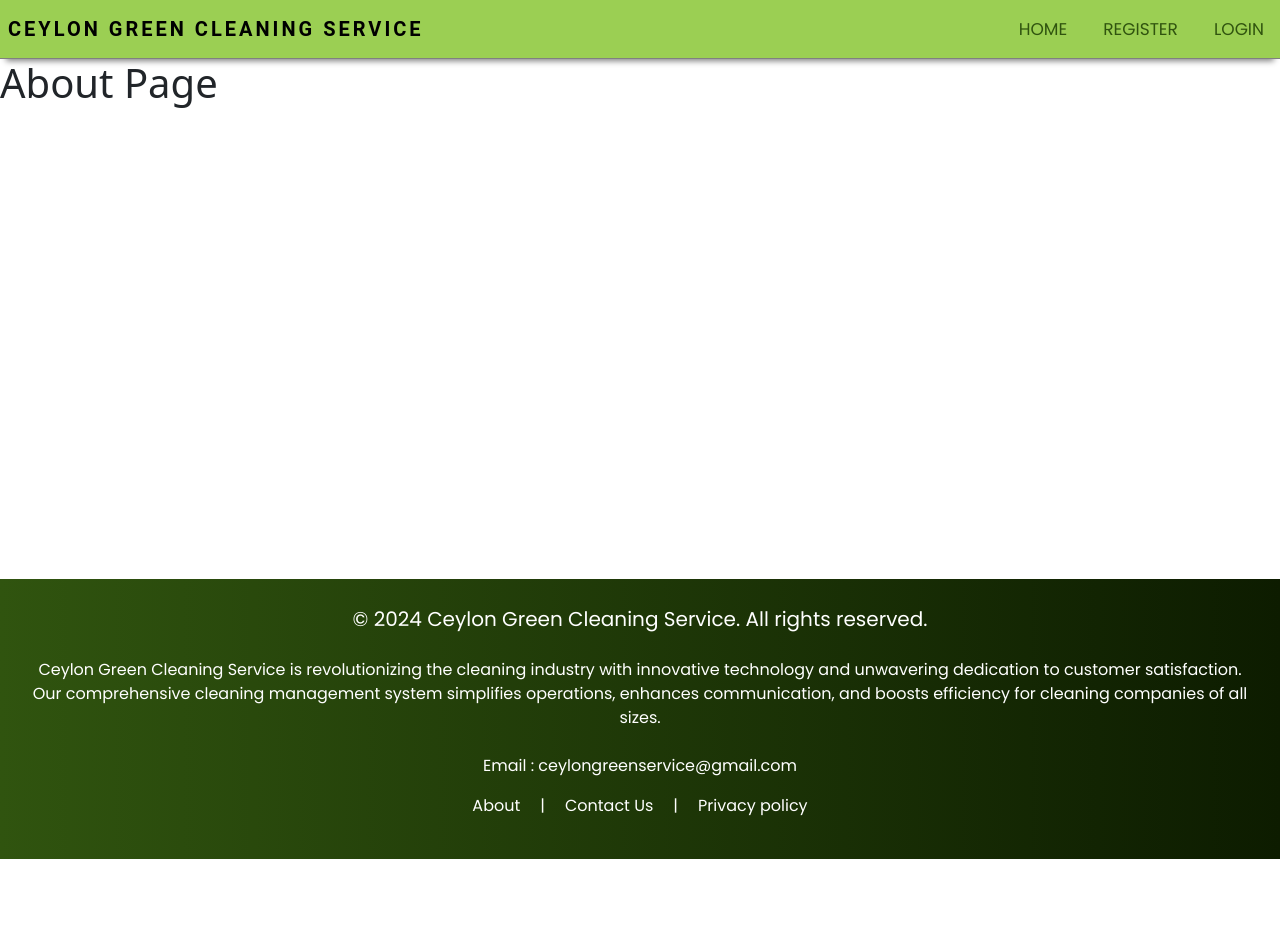
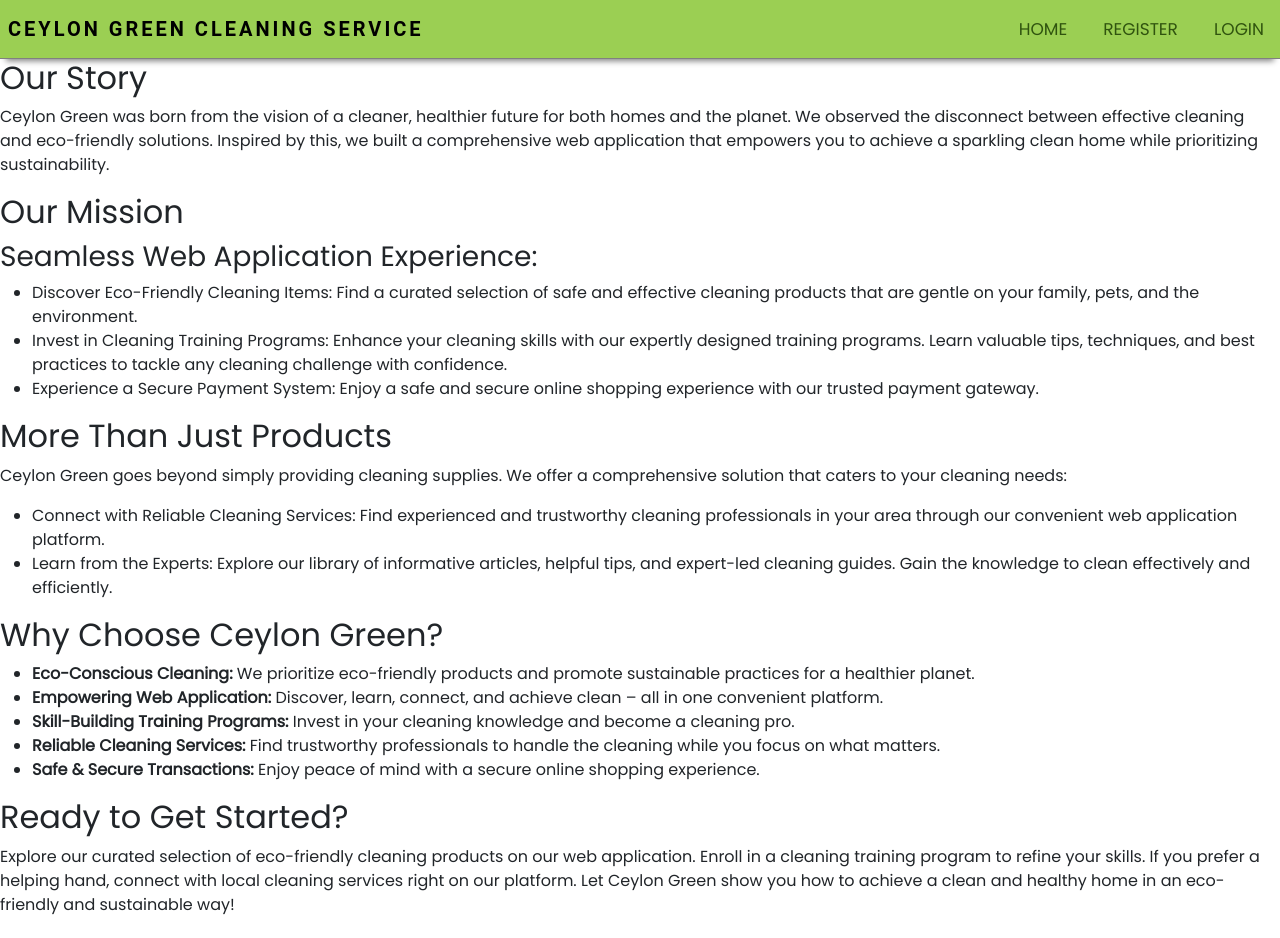
Before and after one commit to KavinMadusanka/CeylonGreenService, a React (Create React App) app in the folder Frontend/interface/: page /about in a window 1280 px wide. Shown: the top 938 px of the page. Before the commit the page ends 859 px from the top, so only its background shows below. Built offline with nearby package versions, Linux system fonts and the light colour scheme; a web font is replaced by a local one.

Commit message:
about us page design

```diff
--- a/Frontend/interface/src/App.js
+++ b/Frontend/interface/src/App.js
@@ -18,11 +18,11 @@ function App() {
     <Routes>
       <Route path='/' element={<HomePage/>} />
       <Route path='/homepage2' element={<HomePage2/>} />
-      <Route path='/Service' element={<Service/>} />
-      <Route path='/About' element={<About/>} />
+      <Route path='/service' element={<Service/>} />
+      <Route path='/about' element={<About/>} />
       <Route path='/profile' element={<Profile/>} />
       <Route path='/kaddcard' element={<KAddcard/>} />
-      <Route path='/KAddaddress' element={<KAddaddress/>} />
+      <Route path='/kAddaddress' element={<KAddaddress/>} />
       <Route path='/appointment1' element={<Appointment1/>}/>
 
       <Route path='*' element={<Pagenotfound/>} />
--- a/Frontend/interface/src/components/KAddcard.css
+++ b/Frontend/interface/src/components/KAddcard.css
@@ -1,4 +1,7 @@
 /* ==============================Kavin IT22572042================================================ */
+*{
+  font-family: "Poppins", sans-serif;
+}
 
 .KAboarder {
   margin-left: 10%;
--- a/Frontend/interface/src/index.css
+++ b/Frontend/interface/src/index.css
@@ -5,6 +5,7 @@
   margin: 0;
   padding: 0;
   box-sizing: border-box;
+  font-family: "Poppins", sans-serif;
 }
 
 /* font-family: "Poppins", sans-serif; */
--- a/Frontend/interface/src/pages/About.js
+++ b/Frontend/interface/src/pages/About.js
@@ -1,10 +1,57 @@
 import React from 'react';
 import Layout from './../components/Layout/Layout';
+
 
 const About = () => {
   return (
     <Layout title={'About us - Ceylon Green'}>
-        <h1>About Page</h1>
+          <div className='privacy'>
+            {/* <img src="cleaning-scene.jpg" alt="Person cleaning kitchen counter with eco-friendly products" /> */}
+            <section>
+              <h2>Our Story</h2>
+              <p>Ceylon Green was born from the vision of a cleaner, healthier future for both homes and the planet. We observed the disconnect between effective cleaning and eco-friendly solutions. Inspired by this, we built a comprehensive web application that empowers you to achieve a sparkling clean home while prioritizing sustainability.</p>
+            </section>
+            <section>
+              <h2>Our Mission</h2>
+              <h3>Seamless Web Application Experience:</h3>
+              <ul>
+                <li>Discover Eco-Friendly Cleaning Items: Find a curated selection of safe and effective cleaning products that are gentle on your family, pets, and the environment.</li>
+                <li>Invest in Cleaning Training Programs: Enhance your cleaning skills with our expertly designed training programs. Learn valuable tips, techniques, and best practices to tackle any cleaning challenge with confidence.</li>
+                <li>Experience a Secure Payment System: Enjoy a safe and secure online shopping experience with our trusted payment gateway.</li>
+              </ul>
+            </section>
+            <section>
+              <h2>More Than Just Products</h2>
+              <p>Ceylon Green goes beyond simply providing cleaning supplies. We offer a comprehensive solution that caters to your cleaning needs:</p>
+              <ul>
+                <li>Connect with Reliable Cleaning Services: Find experienced and trustworthy cleaning professionals in your area through our convenient web application platform.</li>
+                <li>Learn from the Experts: Explore our library of informative articles, helpful tips, and expert-led cleaning guides. Gain the knowledge to clean effectively and efficiently.</li>
+              </ul>
+            </section>
+            {/* <section>
+              <h2>Meet the Team (Optional)</h2>
+              <p>Introduce your team members with brief bios and photos here. This helps personalize your company and build trust with users.</p>
+            </section> */}
+            <section>
+              <h2>Why Choose Ceylon Green?</h2>
+              <ul>
+                <li><strong>Eco-Conscious Cleaning:</strong> We prioritize eco-friendly products and promote sustainable practices for a healthier planet.</li>
+                <li><strong>Empowering Web Application:</strong> Discover, learn, connect, and achieve clean – all in one convenient platform.</li>
+                <li><strong>Skill-Building Training Programs:</strong> Invest in your cleaning knowledge and become a cleaning pro.</li>
+                <li><strong>Reliable Cleaning Services:</strong> Find trustworthy professionals to handle the cleaning while you focus on what matters.</li>
+                <li><strong>Safe &amp; Secure Transactions:</strong> Enjoy peace of mind with a secure online shopping experience.</li>
+              </ul>
+            </section>
+            <section>
+              <h2>Ready to Get Started?</h2>
+              <p>Explore our curated selection of eco-friendly cleaning products on our web application. Enroll in a cleaning training program to refine your skills. If you prefer a helping hand, connect with local cleaning services right on our platform. Let Ceylon Green show you how to achieve a clean and healthy home in an eco-friendly and sustainable way!</p>
+            </section>
+            <section>
+              <h2>Contact Us</h2>
+              <p>Have questions or feedback? We'd love to hear from you! Reach out to us through our web application or email us at <a href="mailto:[your email address]">ceylongreenservice@gmail.com</a>.</p>
+            </section>
+          </div>
+
     </Layout>
   );
 };
```
